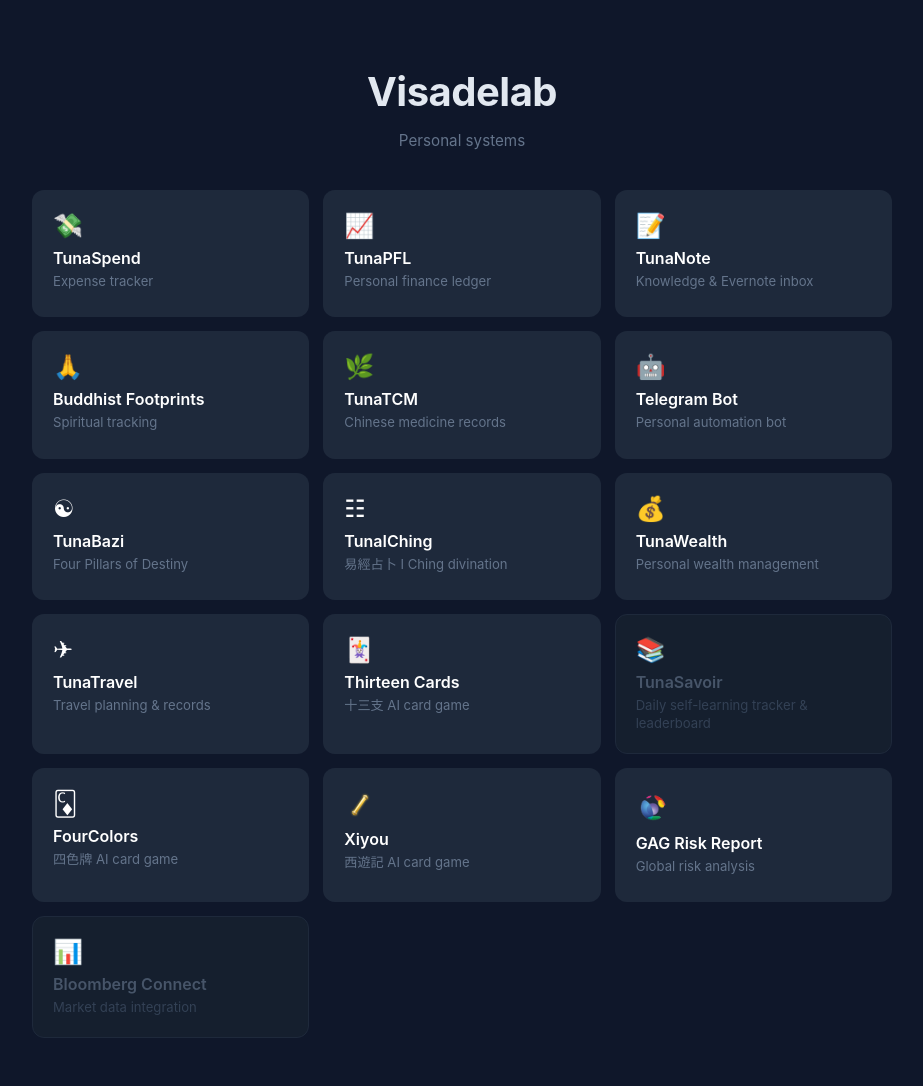
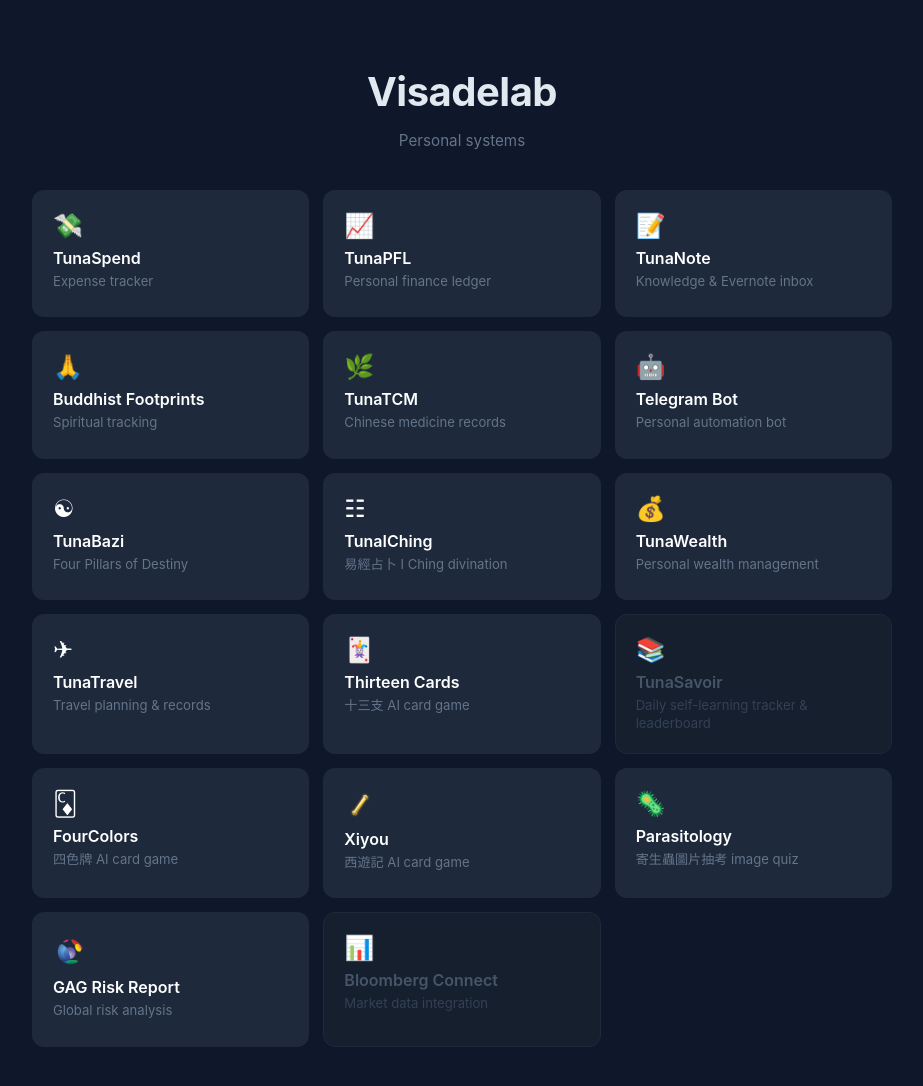
Before and after one commit to GaryTan9854/Visadelab, a plain HTML site: page index.html in a window 1280 px wide. Shown: the whole page, without its empty margins (178-1101 px from the left). Drawn offline with Linux system fonts and the light colour scheme; no server answers.

Commit message:
update: 2026-07-08 13:00

```diff
--- a/index.html
+++ b/index.html
@@ -37,6 +37,7 @@
       <div class="card-dim"><div class="icon">&#128218;</div><div class="title">TunaSavoir</div><div class="desc">Daily self-learning tracker & leaderboard</div></div>
       <a class="card" href="https://fourcolors.visadelab.xyz" target="_blank" data-health="https://fourcolors.visadelab.xyz/api/health"><div class="icon">&#127180;</div><div class="title">FourColors</div><div class="desc">四色牌 AI card game</div><div class="ver"></div></a>
       <a class="card" href="https://xiyou.visadelab.xyz" target="_blank" data-health="https://xiyou.visadelab.xyz/api/health"><div class="icon"><svg width="32" height="32" viewBox="0 0 40 40" class="jingu" style="display:block;overflow:visible"><defs><linearGradient id="jg" x1="0" y1="0" x2="1" y2="1"><stop offset="0" stop-color="#fff6cf"/><stop offset=".5" stop-color="#f7cf4b"/><stop offset="1" stop-color="#a9740c"/></linearGradient><linearGradient id="jgb" x1="0" y1="0" x2="1" y2="1"><stop offset="0" stop-color="#ffe9a8"/><stop offset="1" stop-color="#7d5205"/></linearGradient><style>@keyframes jgGlow{0%,100%{filter:drop-shadow(0 0 1px #ffcf3f)}50%{filter:drop-shadow(0 0 6px #ffdb57)}}.jingu{animation:jgGlow 1.7s ease-in-out infinite}</style></defs><g transform="rotate(35 20 20)"><rect x="18.1" y="5.5" width="3.8" height="29" rx="1.9" fill="url(#jg)"/><rect x="16.8" y="6.6" width="6.4" height="2.8" rx="1.1" fill="url(#jgb)"/><rect x="16.8" y="30.6" width="6.4" height="2.8" rx="1.1" fill="url(#jgb)"/><rect x="18.8" y="7.5" width="1" height="25" rx=".5" fill="#fff8dd" opacity=".75"/></g></svg></div><div class="title">Xiyou</div><div class="desc">西遊記 AI card game</div><div class="ver"></div></a>
+      <a class="card" href="https://parasite.visadelab.xyz" target="_blank" data-health="https://parasite.visadelab.xyz/api/health"><div class="icon">&#129440;</div><div class="title">Parasitology</div><div class="desc">寄生蟲圖片抽考 image quiz</div><div class="ver"></div></a>
       <a class="card" href="https://gaglobal.visadelab.xyz" target="_blank" data-health="https://gaglobal.visadelab.xyz/api/health"><div class="icon"><img src="gag-icon.png?v=3" alt="GAG" style="width:36px;height:36px;object-fit:contain;display:block;"></div><div class="title">GAG Risk Report</div><div class="desc">Global risk analysis</div><div class="ver"></div></a>
       <div class="card-dim"><div class="icon">&#128202;</div><div class="title">Bloomberg Connect</div><div class="desc">Market data integration</div></div>
     </div>
```
